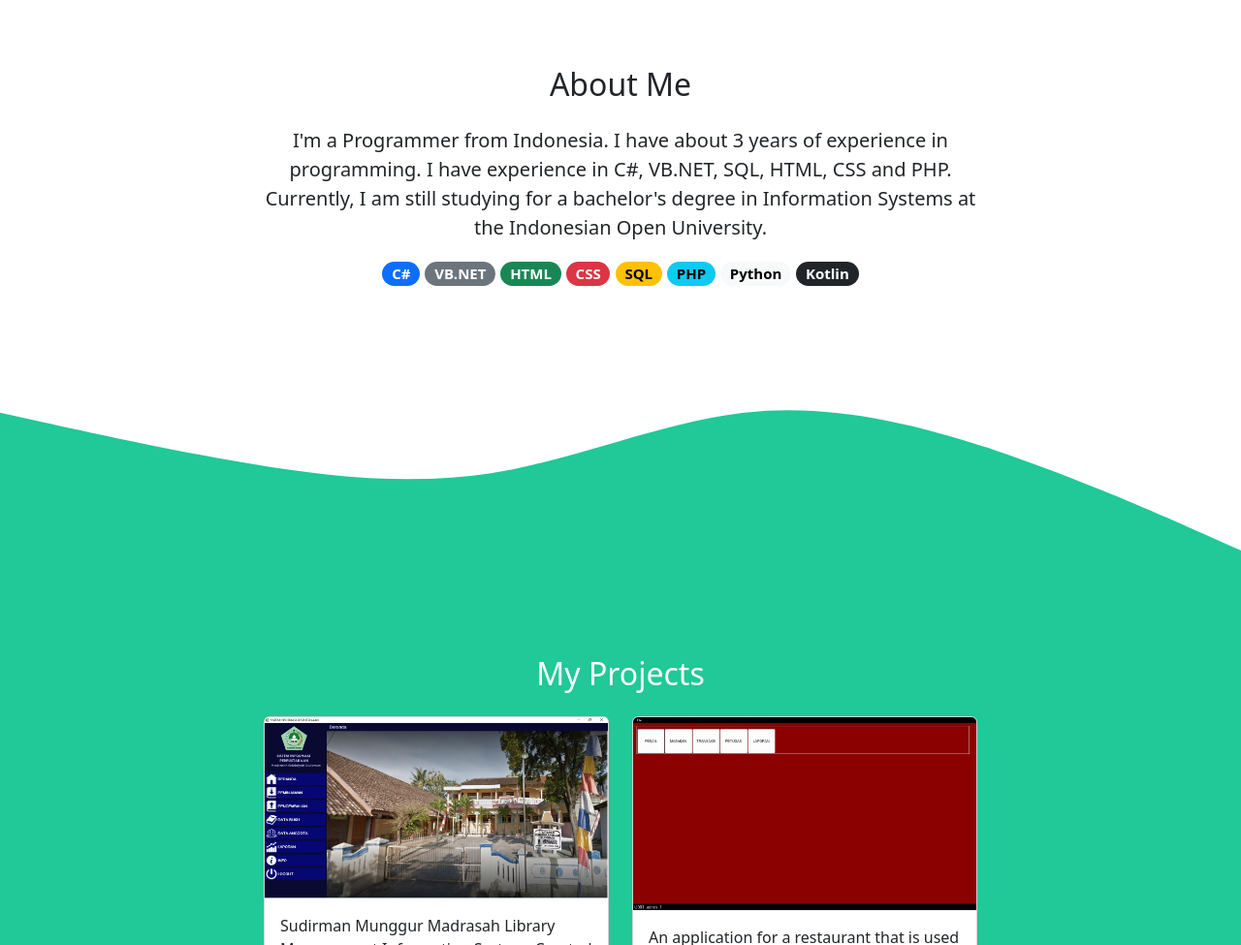
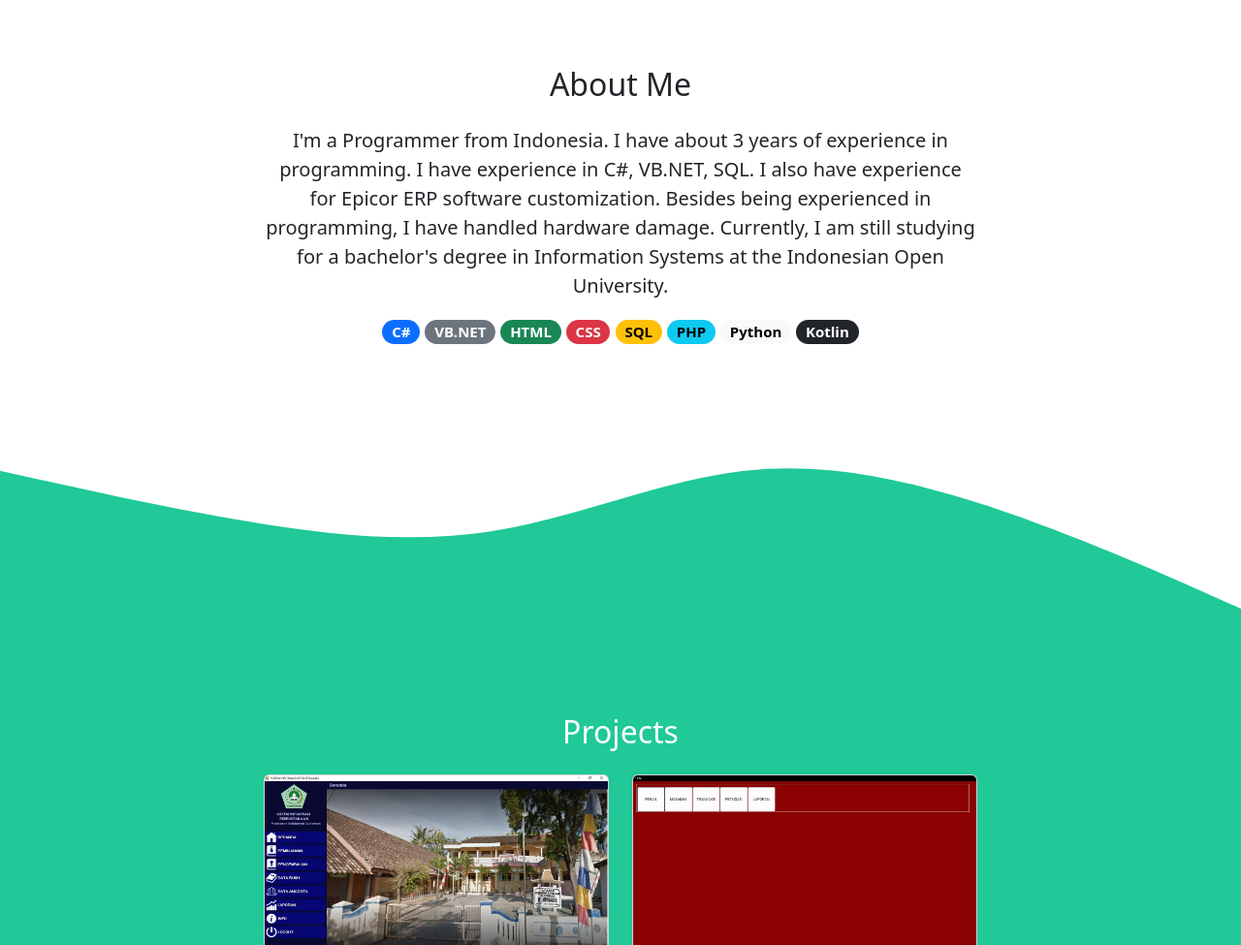
Before and after one commit to tiochoirul/tiochoirul.github.io, a plain HTML site: page index.html in a window 1280 px wide. Shown: the part 760-1735 px from the top of the page at 97% size. Drawn offline with nearby package versions, Linux system fonts and the light colour scheme.

Commit message:
Revisi Description

```diff
--- a/index.html
+++ b/index.html
@@ -71,8 +71,7 @@
         <div class="row justify-content-center fs-5 text-center">
           <div class="col-md-8">
             <p data-aos="fade-down" data-aos-delay="200">
-              I'm a Programmer from Indonesia. I have about 3 years of experience in programming. I have experience in C#, VB.NET, SQL, HTML, CSS and PHP. Currently, I am still studying for a bachelor's degree in Information Systems at the
-              Indonesian Open University.
+              I'm a Programmer from Indonesia. I have about 3 years of experience in programming. I have experience in C#, VB.NET, SQL. I also have experience for Epicor ERP software customization. Besides being experienced in programming, I have handled hardware damage. Currently, I am still studying for a bachelor's degree in Information Systems at the Indonesian Open University.
             </p>
             <p>
               <span class="badge rounded-pill text-bg-primary" data-aos="fade-up">C#</span>
@@ -102,7 +101,7 @@
       <div class="container">
         <div class="row text-center mb-3">
           <div class="col">
-            <h2 class="text-white">My Projects</h2>
+            <h2 class="text-white">Projects</h2>
           </div>
         </div>
         <div class="row justify-content-center">
@@ -123,32 +122,6 @@
               </div>
             </div>
           </div>
-          <!--
-          <div class="col-md-4 mb-3">
-            <div class="card">
-              <img src="img/Projects/3.jpg" class="card-img-top" alt="Library Apps" />
-              <div class="card-body">
-                <p class="card-text">Some quick example text to build on the card title and make up the bulk of the card's content.</p>
-              </div>
-            </div>
-          </div>
-          <div class="col-md-4 mb-3">
-            <div class="card">
-              <img src="img/Projects/2.jpg" class="card-img-top" alt="Library Apps" />
-              <div class="card-body">
-                <p class="card-text">Some quick example text to build on the card title and make up the bulk of the card's content.</p>
-              </div>
-            </div>
-          </div>
-          <div class="col-md-4 mb-3">
-            <div class="card">
-              <img src="img/Projects/3.jpg" class="card-img-top" alt="Library Apps" />
-              <div class="card-body">
-                <p class="card-text">Some quick example text to build on the card title and make up the bulk of the card's content.</p>
-              </div>
-            </div>
-          </div>
-           -->
         </div>
       </div>
 
```
